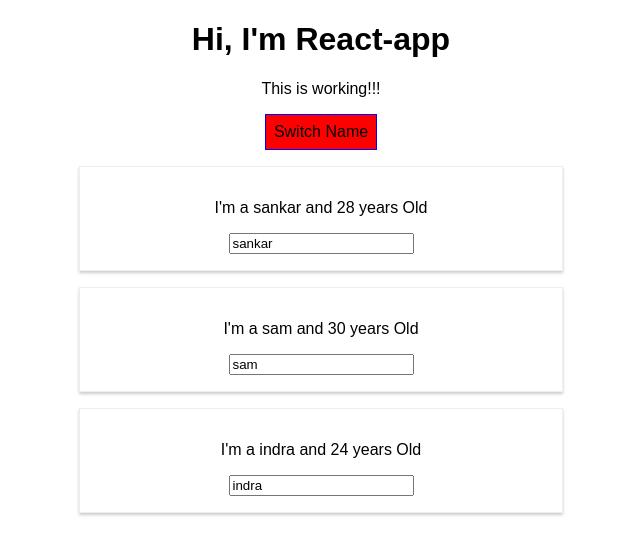
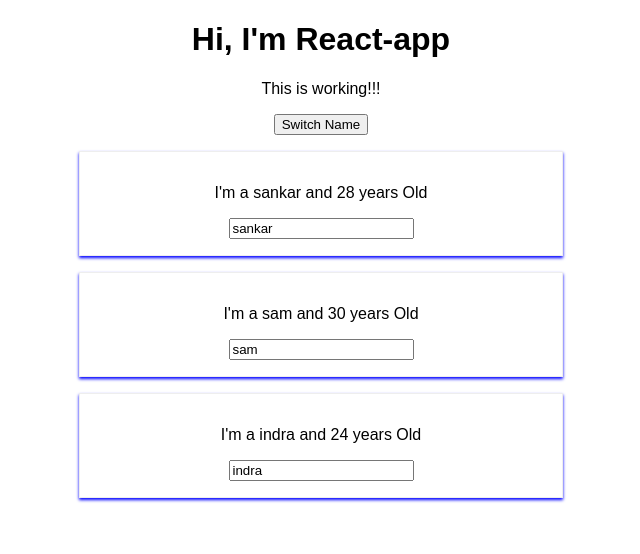
Before and after one commit to sankarbiswas07/react-base-1, a React (Create React App) app: page / in a window 1280 px wide. Both pictures are taken after a click on the button "Switch Name". Shown: the top 554 px of the page, without its empty margins (319-959 px from the left). Built offline with nearby package versions, Linux system fonts and the light colour scheme.

Commit message:
Component restaructuring

```diff
--- a/package.json
+++ b/package.json
@@ -6,7 +6,8 @@
     "radium": "^0.26.0",
     "react": "^16.13.1",
     "react-dom": "^16.13.1",
-    "react-scripts": "1.1.5"
+    "react-scripts": "1.1.5",
+    "styled-components": "^5.1.1"
   },
   "scripts": {
     "start": "react-scripts start",
--- a/src/Person/Person.js
+++ /dev/null
@@ -1,21 +0,0 @@
-import React from "react"
-import Radium from "radium"
-import "./Person.css";
-
-const person = (props) => {
-  const style = {
-    "@media(min-width:500px)":{
-      width: "450px"
-    }
-  }
-
-  return (
-    <div className="Person" style={style}>
-      <p onClick={props.click}>I'm a {props.name} and {props.age} years Old</p>
-      <p>{props.children}</p>
-      <input type="text" onChange={props.changed} value={props.name}/>
-    </div>
-  )
-}
-
-export default Radium(person)
--- /dev/null
+++ b/src/components/Cockpit/Cockpit.css
@@ -0,0 +1,13 @@
+.Cockpit button:hover{
+    background-color: seagreen;
+    color: black
+}
+
+.Cockpit button.Red {
+    background-color: brown;
+}
+
+.Cockpit button.Red:hover {
+    background-color: salmon;
+    color: black;
+}
--- /dev/null
+++ b/src/components/Cockpit/Cockpit.js
@@ -0,0 +1,28 @@
+import React from "react"
+
+import classes from "./Cockpit.css"
+
+const Cockpit = (props) => {
+    let assignedClasses = []
+    let btnClass = ""
+    if(props.showPerson){
+        btnClass = classes.Red
+    }
+    if (props.persons.length <= 2) {
+      assignedClasses.push(classes.red)
+    }
+    if (props.persons.length <= 1) {
+      assignedClasses.push(classes.bold)
+    }
+
+    return (
+        <div className={classes.Cockpit}>
+            <h1>Hi, I'm React-app</h1>
+            <p className={assignedClasses.join(" ")}>This is working!!!</p>
+            <button
+                className={btnClass}
+                onClick={props.clicked}>Switch Name</button>
+        </div>
+    )
+}
+export default Cockpit
--- /dev/null
+++ b/src/components/Persons/Person/Person.js
@@ -0,0 +1,28 @@
+import React from "react"
+import styled from 'styled-components'
+// import "./Person.css";
+const StyleDiv = styled.div`
+                            width: 60%;
+                            margin: 16px auto;
+                            border: 1px solid #eeeeee;
+                            box-shadow: 0 2px 3px #cccccc;
+                            padding: 16px;
+                            text-align: center;
+
+                            @media (min-width: 500px) {
+                              width: 450px;
+                              box-shadow: 0 2px 3px blue;
+                            }
+                          `
+
+const person = (props) => {
+  return (
+    <StyleDiv>
+      <p onClick={props.click}>I'm a {props.name} and {props.age} years Old</p>
+      <p>{props.children}</p>
+      <input type="text" onChange={props.changed} value={props.name} />
+    </StyleDiv>
+  )
+}
+
+export default person
--- /dev/null
+++ b/src/components/Persons/Persons.js
@@ -0,0 +1,15 @@
+import React from "react"
+
+import Person from "./Person/Person"
+
+const persons = (props) => props.persons.map((person, index) => {
+    return <Person
+        click={() => props.clicked(index)}
+        name={person.name}
+        age={person.age}
+        key={person.id}
+        changed={(event) => props.changed(event, person.id)}
+    />
+})
+
+export default persons
--- a/src/App.js
+++ b/src/containers/App.js
@@ -1,7 +1,8 @@
 import React, { Component } from 'react';
 import './App.css';
-import Radium, { StyleRoot } from "radium"
-import Person from "./Person/Person"
+
+import Persons from "../components/Persons/Persons"
+import Cockpit from "../components/Cockpit/Cockpit"
 
 class App extends Component {
   state = {
@@ -52,56 +53,37 @@ class App extends Component {
       border: "1px solid blue",
       padding: "8px",
       cursor: "pointer",
-      ":hover": {
-        backgroundColor: "lightgreen",
-        color: "black"
-      }
+      // ":hover": {
+      //   backgroundColor: "lightgreen",
+      //   color: "black"
+      // }
     }
 
     let person = null
     if (this.state.displayFlag) {
       person = (
-        <StyleRoot>
-          <div>
-            {this.state.persons.map((person, index) => {
-              return <Person
-                click={() => this.deleteNameHandler(index)}
-                name={person.name}
-                age={person.age}
-                key={person.id}
-                changed={(event) => this.nameChangeHandler(event, person.id)}
-              />
-            })}
-          </div>
-        </StyleRoot>
+        <div>
+          <Persons
+            persons={this.state.persons}
+            clicked={this.deleteNameHandler}
+            changed={this.nameChangeHandler}
+          />
+        </div>
       )
       // change color
       style.backgroundColor = "red";
-      style[":hover"] = {
-        backgroundColor: "salmon",
-        color: "black"
-      }
     }
 
-    let classes = []
-    if (this.state.persons.length <= 2) {
-      classes.push("red")
-    }
-    if (this.state.persons.length <= 1) {
-      classes.push("bold")
-    }
     return (
       <div className="App">
-        <h1>Hi, I'm React-app</h1>
-        <p className={classes.join(" ")}>This is working!!!</p>
-        <button
-          style={style}
-          onClick={this.nameToggleHandler}
-        >Switch Name</button>
+        <Cockpit
+        clicked={this.nameToggleHandler}
+        persons= {this.state.persons}
+        showPerson={this.state.displayFlag}/>
         {person}
       </div>
     )
   }
 }
 
-export default Radium(App)
+export default App
--- a/src/index.js
+++ b/src/index.js
@@ -1,7 +1,7 @@
 import React from 'react';
 import ReactDOM from 'react-dom';
 import './index.css';
-import App from './App';
+import App from './containers/App';
 import registerServiceWorker from './registerServiceWorker';
 
 ReactDOM.render(<App />, document.getElementById('root'));
```
Also changed, not shown: src/components/Persons/Person/Person.css (renamed from src/Person/Person.css), src/containers/App.css (renamed from src/App.css), 2 other files (tests, documents, lock files or other folders).
